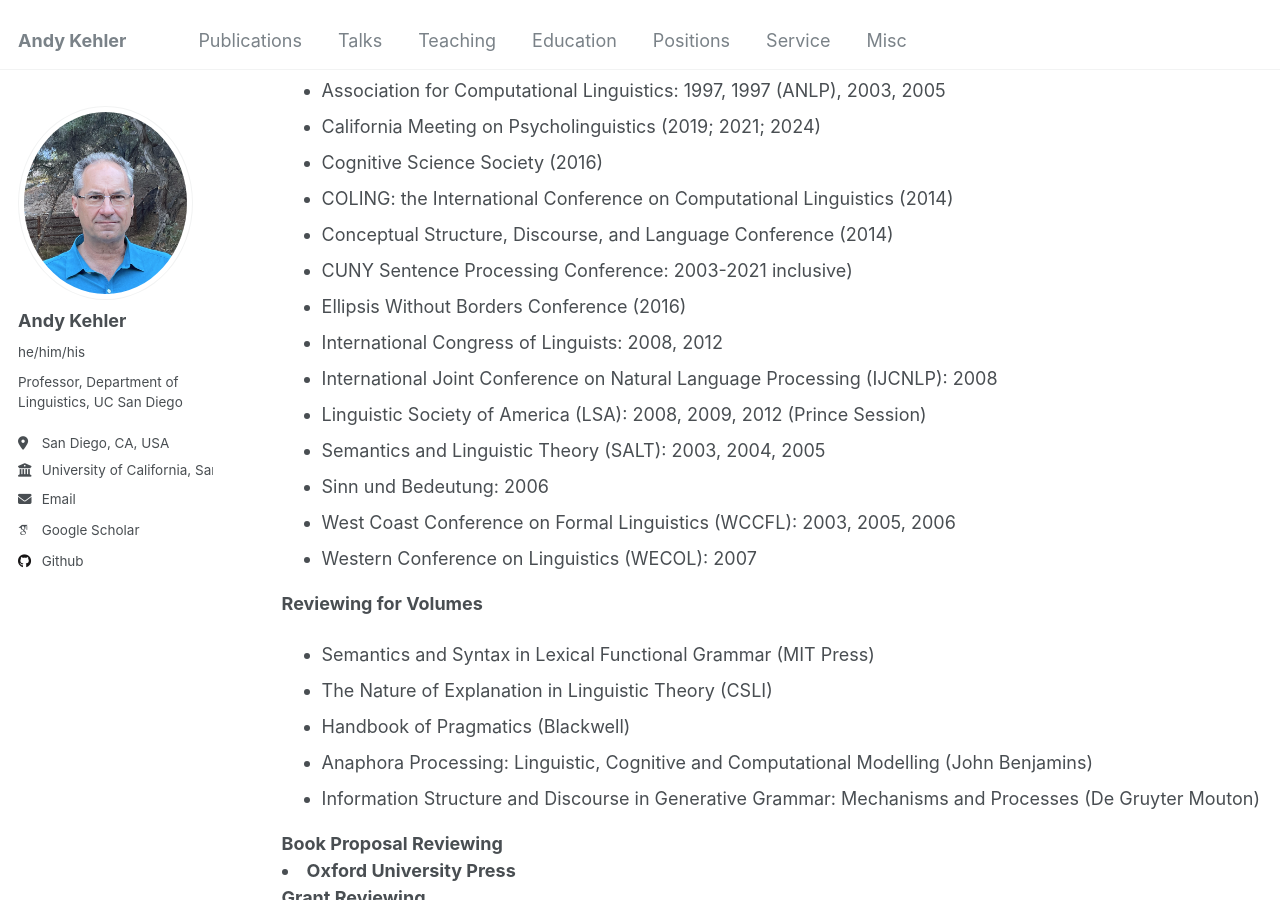
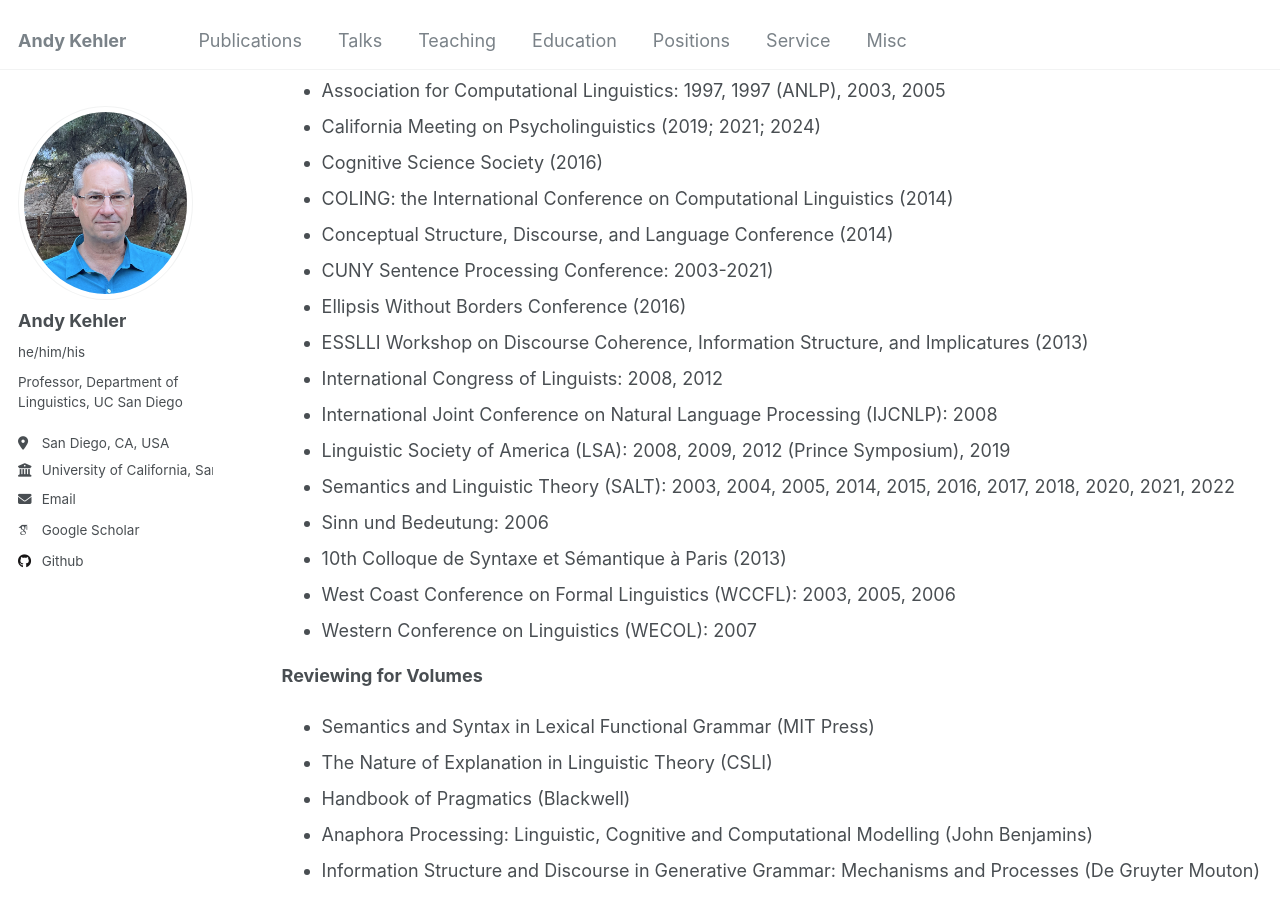
Before and after one commit to akehler/akehler.github.io, a Jekyll site: the page built from _pages/service.html, in a window 1280 px wide and 900 px high, scrolled down 5037 px. Built offline with Jekyll 4.4.1, drawn with Linux system fonts in a browser that asks for light colours; some web fonts are replaced.

Commit message:
Update service.html

```diff
--- a/_pages/service.html
+++ b/_pages/service.html
@@ -438,10 +438,14 @@ Cognitive Science Society (2016)
     Conceptual Structure, Discourse, and Language Conference (2014)
   </li><li>
 
-CUNY Sentence Processing Conference: 2003-2021 inclusive)
+CUNY Sentence Processing Conference: 2003-2021)
   </li><li>
 
        Ellipsis Without Borders Conference (2016)
+  </li><li>
+
+    ESSLLI Workshop on Discourse Coherence, Information Structure, and Implicatures (2013)
+
   </li><li>
 
 International Congress of Linguists: 2008, 2012
@@ -451,17 +455,20 @@ International Congress of Linguists: 2008, 2012
 International Joint Conference on Natural Language Processing (IJCNLP): 2008
   </li><li>
 
-Linguistic Society of America (LSA): 2008, 2009, 2012 (Prince Session)
+Linguistic Society of America (LSA): 2008, 2009, 2012 (Prince Symposium), 2019
   </li><li>
 
 
-Semantics and Linguistic Theory (SALT): 2003, 2004, 2005
+Semantics and Linguistic Theory (SALT): 2003, 2004, 2005, 2014, 2015, 2016, 2017, 2018, 2020, 2021, 2022
   </li><li>
 
 
 Sinn und Bedeutung: 2006
   </li><li>
 
+    10th Colloque de Syntaxe et Sémantique à Paris (2013)
+
+      </li><li>
 
 West Coast Conference on Formal Linguistics (WCCFL): 2003, 2005, 2006
   </li><li>
```
